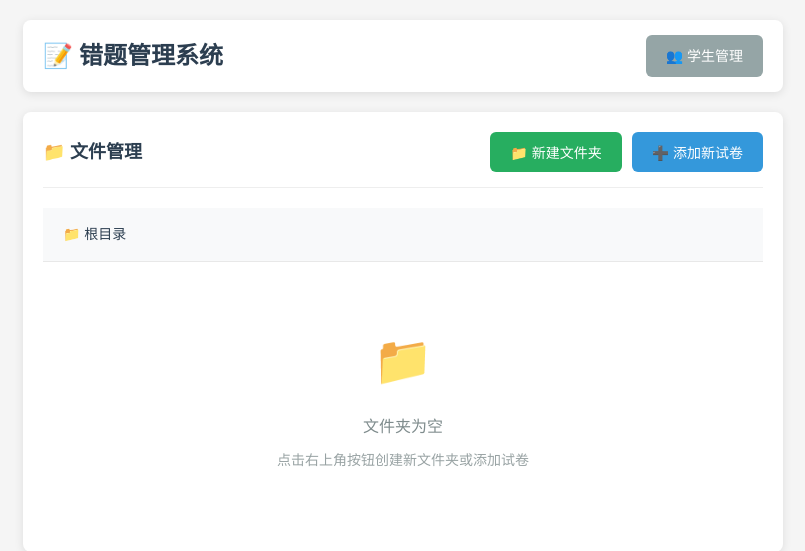
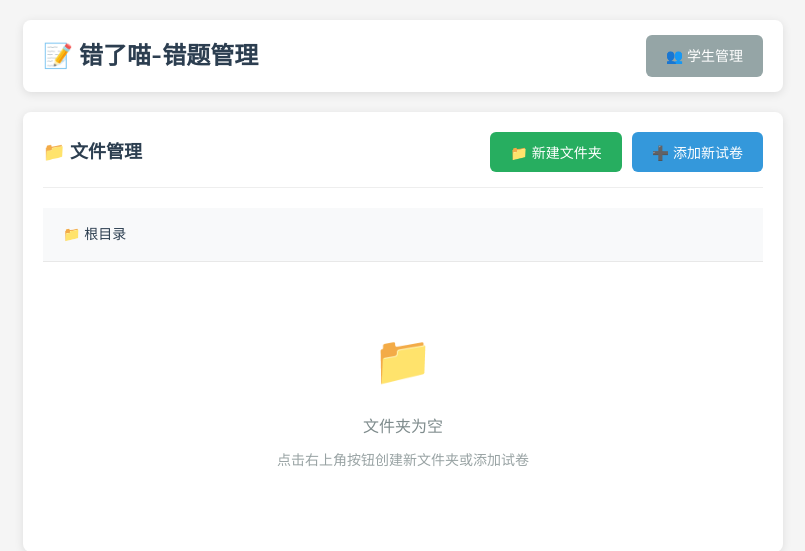
Before and after one commit to xinghenLuyus/Fuck-wrong-question, a FastAPI app: page / in a window 1280 px wide. Shown: the top 551 px of the page, without its empty margins (237-1042 px from the left). Run offline with FastAPI, Linux system fonts and the light colour scheme; data that the repository does not hold is empty.

Commit message:
update title

```diff
--- a/config.py
+++ b/config.py
@@ -1,5 +1,5 @@
 """
-错题管理系统配置模块
+错了喵-错题管理 配置模块
 所有配置从环境变量读取，支持.env文件
 """
 
@@ -18,7 +18,7 @@ class Config:
     """主服务配置"""
 
     # 应用信息
-    APP_NAME = "错题管理系统"
+    APP_NAME = "错了喵-错题管理"
     APP_VERSION = "2.0.0"
     APP_DESCRIPTION = "一个用于录入试卷、标记学生错题、导出Word的H5应用"
 
--- a/main.py
+++ b/main.py
@@ -7,7 +7,7 @@ from api import papers, questions, students, categories, export, document_parser
 import os
 
 # 创建FastAPI应用
-app = FastAPI(title="错题管理系统", description="一个用于录入试卷、标记学生错题、导出Word的H5应用")
+app = FastAPI(title="错了喵-错题管理", description="一个用于录入试卷、标记学生错题、导出Word的H5应用")
 
 # 注册API路由
 app.include_router(categories.router)
@@ -33,6 +33,16 @@ async def startup_event():
 @app.get("/", response_class=HTMLResponse)
 async def home(request: Request):
     return templates.TemplateResponse("index.html", {"request": request})
+
+# Favicon路由
+@app.get("/favicon.ico")
+async def favicon():
+    """返回favicon图标"""
+    favicon_path = os.path.join("static", "favicon.ico")
+    if os.path.exists(favicon_path):
+        return FileResponse(favicon_path, media_type="image/x-icon")
+    # 如果没有favicon.ico，返回404或默认图标
+    return FileResponse(os.path.join("static", "favicon.png"), media_type="image/png") if os.path.exists(os.path.join("static", "favicon.png")) else None
 
 # 学生管理页面
 @app.get("/students", response_class=HTMLResponse)
--- a/start.py
+++ b/start.py
@@ -1,7 +1,7 @@
 #!/usr/bin/env python3
 # -*- coding: utf-8 -*-
 """
-错题管理系统启动脚本
+错了喵-错题管理 启动脚本
 """
 
 import sys
@@ -99,7 +99,7 @@ def stop_pdf_parser_service():
 
 def main():
     """主函数"""
-    print("🚀 错题管理系统启动器")
+    print("🚀 错了喵-错题管理 启动器")
     print("=" * 50)
 
     # 检查Python版本
--- a/templates/add_question.html
+++ b/templates/add_question.html
@@ -3,7 +3,7 @@
 <head>
     <meta charset="UTF-8">
     <meta name="viewport" content="width=device-width, initial-scale=1.0">
-    <title>添加题目 - 错题管理系统</title>
+    <title>添加题目 - 错了喵-错题管理</title>
     <link rel="stylesheet" href="/static/css/style.css">
     <!-- 拼音库 -->
     <script>
--- a/templates/export_preview.html
+++ b/templates/export_preview.html
@@ -3,7 +3,7 @@
 <head>
     <meta charset="UTF-8">
     <meta name="viewport" content="width=device-width, initial-scale=1.0">
-    <title>导出预览 - 错题管理系统</title>
+    <title>导出预览 - 错了喵-错题管理</title>
     <link rel="stylesheet" href="/static/css/style.css">
     <!-- 拼音库 -->
     <script>
--- a/templates/index.html
+++ b/templates/index.html
@@ -3,13 +3,13 @@
 <head>
     <meta charset="UTF-8">
     <meta name="viewport" content="width=device-width, initial-scale=1.0">
-    <title>错题管理系统</title>
+    <title>错了喵-错题管理</title>
     <link rel="stylesheet" href="/static/css/style.css">
 </head>
 <body>
     <div class="container">
         <div class="header">
-            <h1>📝 错题管理系统</h1>
+            <h1>📝 错了喵-错题管理</h1>
             <div>
                 <a href="/students" class="btn btn-secondary">👥 学生管理</a>
             </div>
--- a/templates/pdf_import.html
+++ b/templates/pdf_import.html
@@ -3,7 +3,7 @@
 <head>
     <meta charset="UTF-8">
     <meta name="viewport" content="width=device-width, initial-scale=1.0">
-    <title>PDF自动导入 - 错题管理系统</title>
+    <title>PDF自动导入 - 错了喵-错题管理</title>
     <link rel="stylesheet" href="/static/css/style.css">
     <style>
         .upload-area {
--- a/templates/preview.html
+++ b/templates/preview.html
@@ -3,7 +3,7 @@
 <head>
     <meta charset="UTF-8">
     <meta name="viewport" content="width=device-width, initial-scale=1.0">
-    <title>试卷预览 - 错题管理系统</title>
+    <title>试卷预览 - 错了喵-错题管理</title>
     <link rel="stylesheet" href="/static/css/style.css">
     <!-- 拼音库 -->
     <script>
--- a/templates/question_edit.html
+++ b/templates/question_edit.html
@@ -3,7 +3,7 @@
 <head>
     <meta charset="UTF-8">
     <meta name="viewport" content="width=device-width, initial-scale=1.0">
-    <title>题目编辑</title>
+    <title>题目编辑 - 错了喵-错题管理</title>
     <link rel="stylesheet" href="/static/css/style.css">
     <script src="/static/js/utils.js"></script>
     <style>
--- a/templates/students.html
+++ b/templates/students.html
@@ -3,7 +3,7 @@
 <head>
     <meta charset="UTF-8">
     <meta name="viewport" content="width=device-width, initial-scale=1.0">
-    <title>学生管理 - 错题管理系统</title>
+    <title>学生管理 - 错了喵-错题管理</title>
     <link rel="stylesheet" href="/static/css/style.css">
     <!-- 拼音库 - 使用多个CDN备用 -->
     <script>
```
Also changed, not shown: README.md, static/favicon.ico (added), 1 other file.
